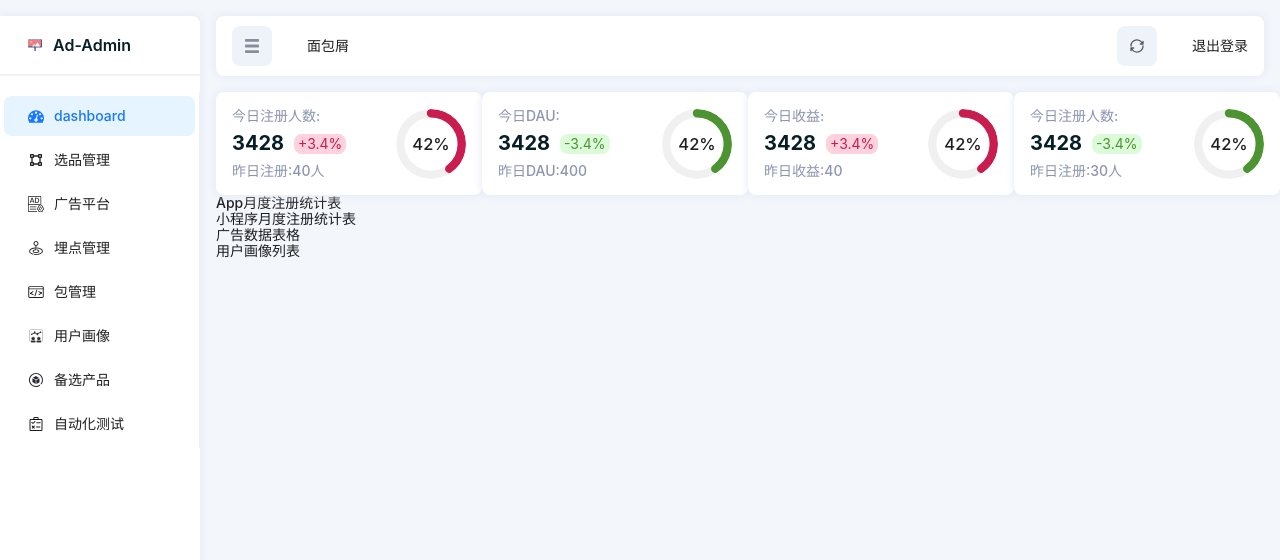
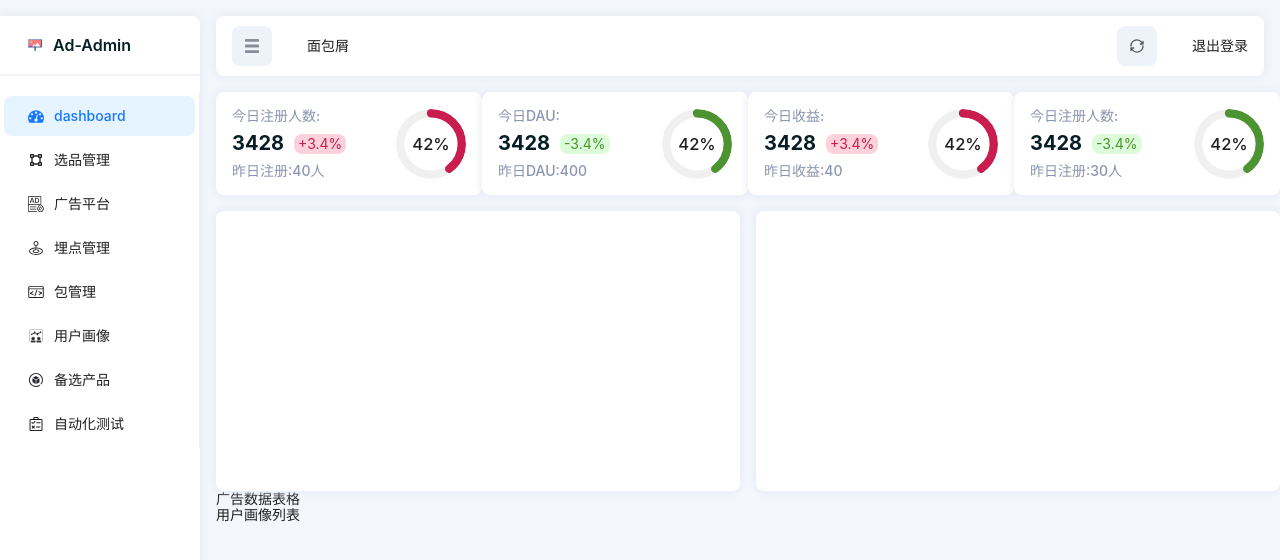
Before and after one commit to MicMagic/Ad-Admin, a React (Create React App) app: page /#/homepage/dashboard in a window 1280 px wide. Shown: the top 560 px of the page. Built offline with nearby package versions, Linux system fonts and the light colour scheme.

Commit message:
feat: 构建chart面板

```diff
--- a/src/views/Dashboard/index.scss
+++ b/src/views/Dashboard/index.scss
@@ -3,7 +3,7 @@
     height: 100%;
     margin-top: 8px;
     .card-item {
-        width: 400px;
+        width: 410px;
         min-height: 100px;
         max-width: 25%;
         padding: 16px;
@@ -49,4 +49,15 @@
             }
         }
     }
+    .dashborad-chart {
+        margin-top: 16px;
+        .chart-item {
+            width: calc(50% - 8px);
+            height: 280px;
+            padding: 16px;
+            box-shadow: 0 0 8px 0 #e0e6f4;
+            background-color: #fff;
+            border-radius: 8px;
+        }
+    }
 }
--- a/src/views/Dashboard/index.tsx
+++ b/src/views/Dashboard/index.tsx
@@ -59,9 +59,15 @@ export default function Dashboard() {
           </div>
         </Col>
       </Row>
-      <div>
-        <div>App月度注册统计表</div>
-        <div>小程序月度注册统计表</div>
+      <div className='dashborad-chart'>
+        <Row justify="space-between">
+          <Col className='chart-item'>
+            <div></div>
+          </Col>
+          <Col className='chart-item'>
+            <div></div>
+          </Col>
+        </Row>
       </div>
       <div>
         <div>广告数据表格</div>
```
